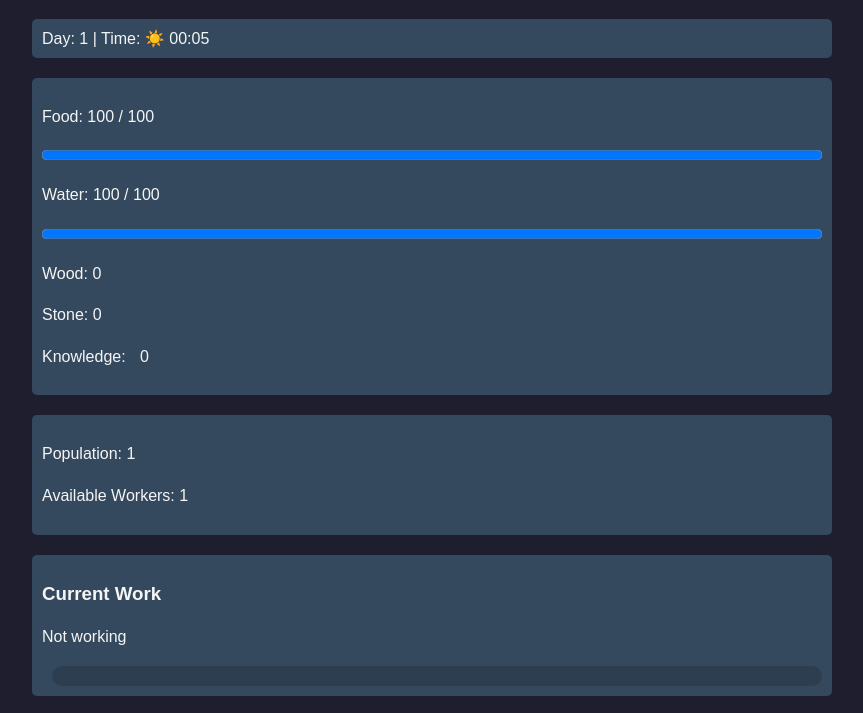
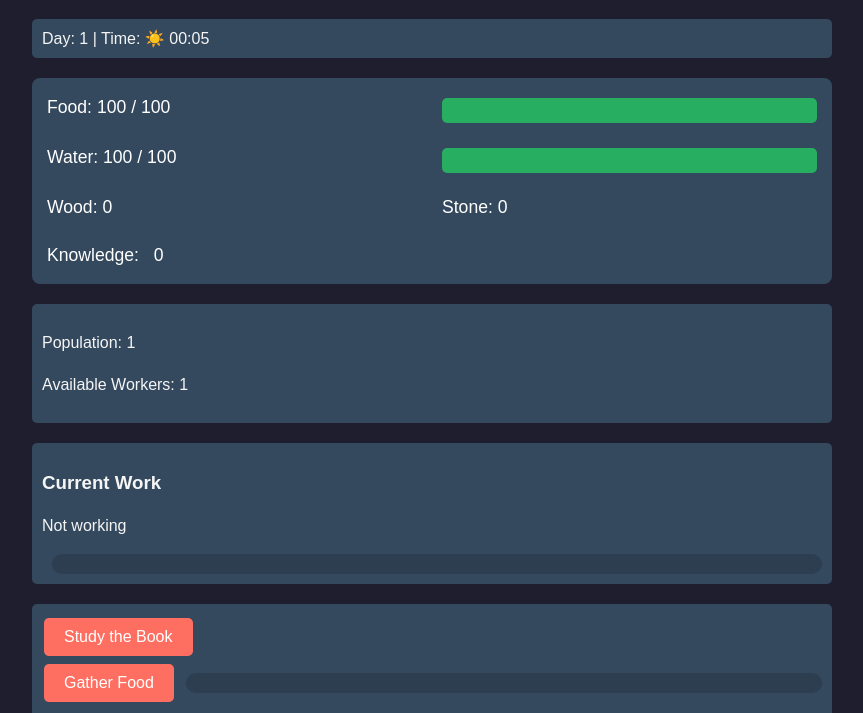
Before and after one commit to kingpinzs/afk-post-apocalyptic, a website with bundled scripts: page index.html in a window 1280 px wide. Shown: the part 81-794 px from the top of the page, without its empty margins (208-1071 px from the left). Built offline with nearby package versions, Linux system fonts and the light colour scheme.

Commit message:
Update styles.css

```diff
--- a/styles.css
+++ b/styles.css
@@ -184,3 +184,44 @@ button {
 button:hover {
     background-color: #ff3b2f;
 }
+
+#resources {
+    display: grid;
+    grid-template-columns: 1fr 1fr; /* Two columns for resources */
+    gap: 20px;
+    background-color: #34495e;
+    padding: 15px;
+    border-radius: 8px;
+    margin-bottom: 20px;
+}
+
+#resources p {
+    margin: 0;
+    font-size: 1.1em;
+    color: #ffffff;
+}
+
+#resources progress {
+    width: 100%;
+    margin-top: 5px;
+}
+progress {
+    width: 100%;
+    height: 25px;
+    -webkit-appearance: none;
+    appearance: none;
+}
+
+progress::-webkit-progress-bar {
+    background-color: #2c3e50;
+    border-radius: 5px;
+}
+
+progress::-webkit-progress-value {
+    background-color: #27ae60; /* Green color */
+    border-radius: 5px;
+}
+
+progress::-moz-progress-bar {
+    background-color: #27ae60;
+}
```
